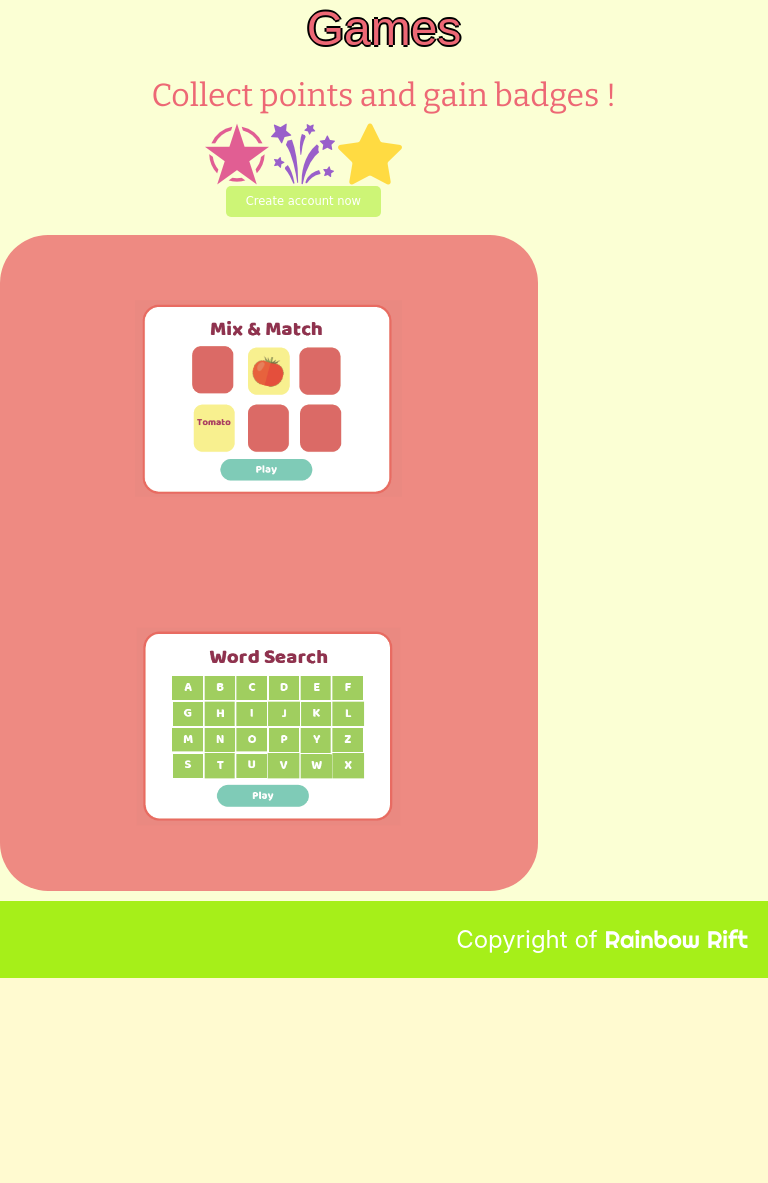
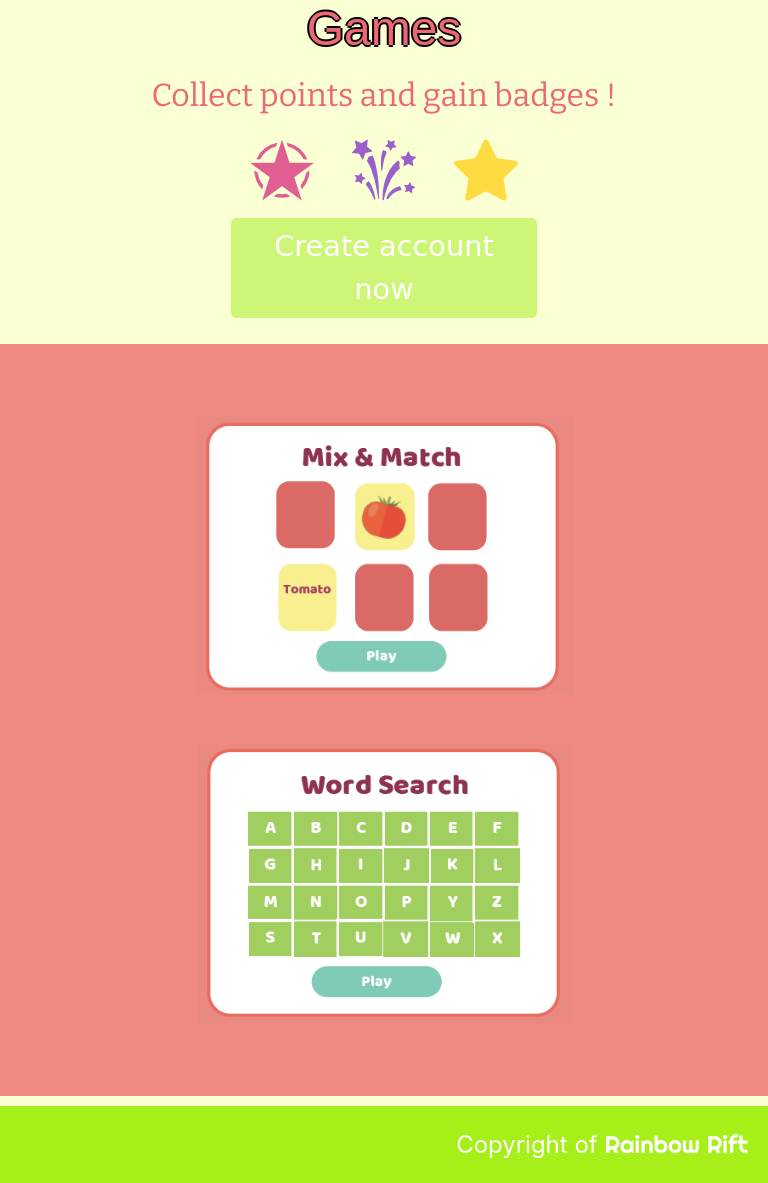
Before and after one commit to nadiamayangputri/foodtopia, a Node server app: page /games in a window 768 px wide. Shown: the part 146-1329 px from the top of the page. Before the commit the page ends 1124 px from the top, so only its background shows below. Run offline with Node 20, Linux system fonts and the light colour scheme; some web fonts are replaced.

Commit message:
mobile done

```diff
--- a/views/css/games.css
+++ b/views/css/games.css
@@ -12,6 +12,7 @@
     font-family: 'Bitter', serif;
     margin: 0.5rem auto;
     color: #ed6875;
+    text-align: center;
 
 }
 #icons{
@@ -71,58 +72,13 @@
     #game1, #game2 {
         padding:0;
         margin: 0;
-        transform: scale(0.6);
+        transform: scale(0.85);
     }
     #game1:hover,
     #game2:hover{
-        transform: scale(0.6);
+        transform: scale(0.85);
     }
     #games{
-        flex-direction: row;
-        padding:0;
-        margin: 0;
-        width: 70%;
+        border-radius: 0;
     }
-
-    #ad_to_create_account{
-        width: 70%;
-        text-align: center;
-
-        font-size: 0.8rem;
-
-    }
-    .title{
-        width: 60%;
-        text-align: center;
-        font-size: 1.3 rem;
-    }
-
-    #icons{
-        margin: 0;
-        font-size: 0.8rem;
-        width: 70%;}
-    .star{
-        margin:0;
-    }
-    .star:hover {
-
-        /*  Making button bigger on hover  */
-        transform: scale(1);
-    }
-
 }
-@media only screen and (min-width: 768px) {
-
-    .grid-container {
-        display: grid;
-        grid-template-areas:
-                'title'
-                'ad '
-                'game1'
-                'game2 ';
-        grid-gap: 10px;
-    }
-
-
-
-}
```
